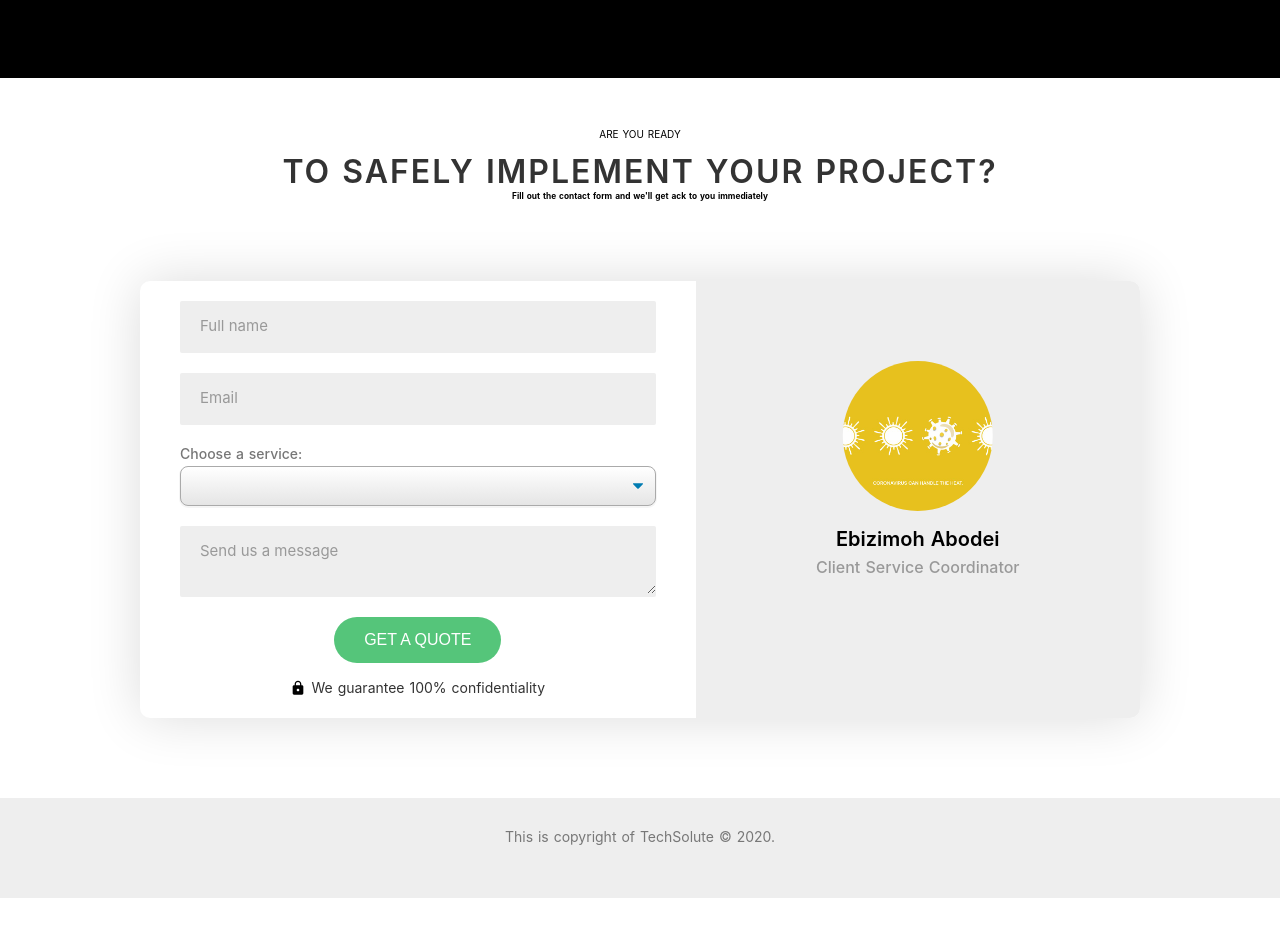
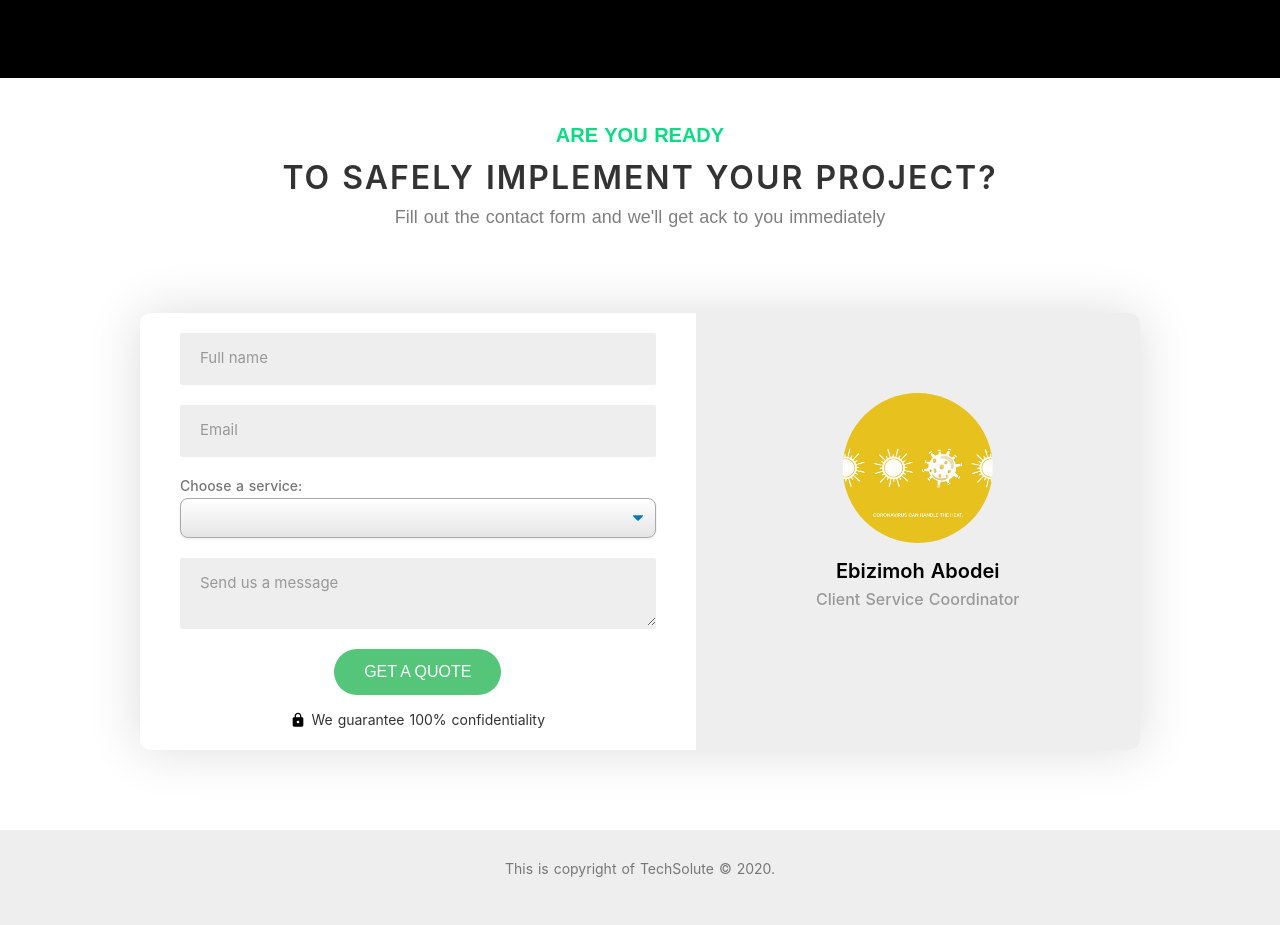
Before and after one commit to Tech-Solute/website, a Nuxt app: page / in a window 1280 px wide. Shown: the part 6560-7485 px from the top of the page. Before the commit the page ends 7458 px from the top, so only its background shows below. Built offline with nearby package versions, Linux system fonts and the light colour scheme.

Commit message:
update contact form style

```diff
--- a/components/Contact.vue
+++ b/components/Contact.vue
@@ -356,4 +356,22 @@ img {
   vertical-align: middle;
   display: inline-block;
 }
+
+.description {
+  margin-top: 0.5rem;
+  opacity: 0.5;
+  font-family: Montserrat, sans-serif;
+  font-size: 18px;
+  line-height: 31px;
+  font-weight: 300;
+}
+
+.subhead-copy {
+  font-family: Montserrat, sans-serif;
+  color: #0ddb83;
+  font-size: 20px;
+  font-weight: 700;
+  line-height: 15px;
+  text-align: center;
+}
 </style>
```
